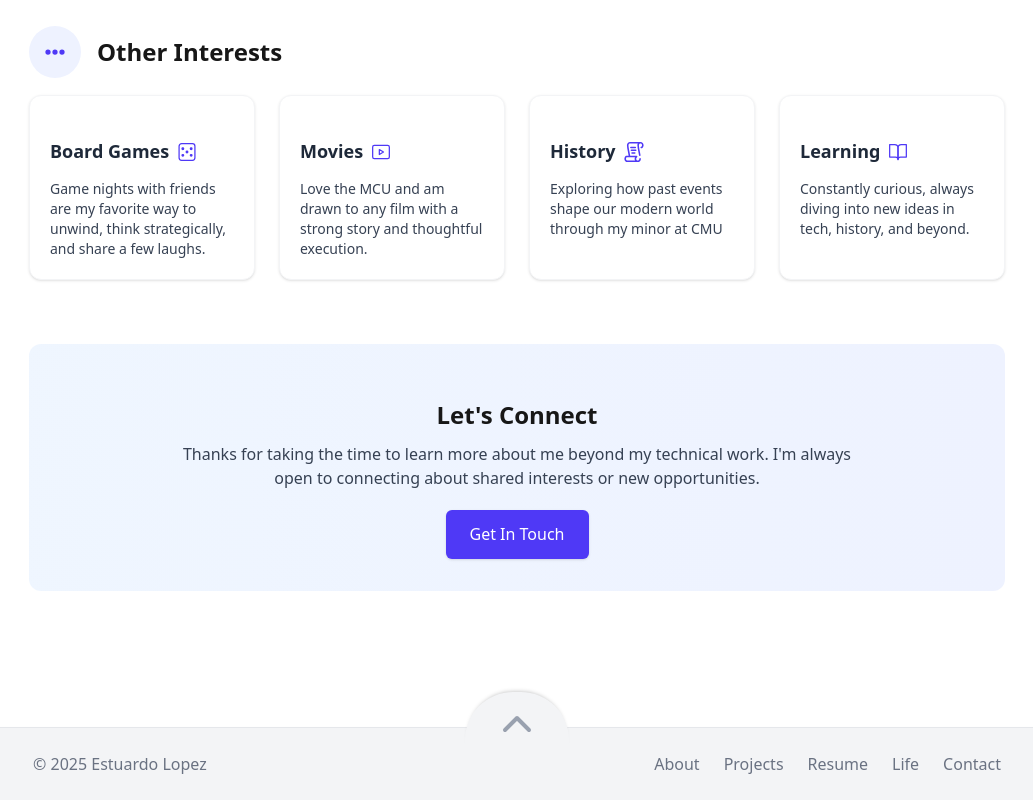
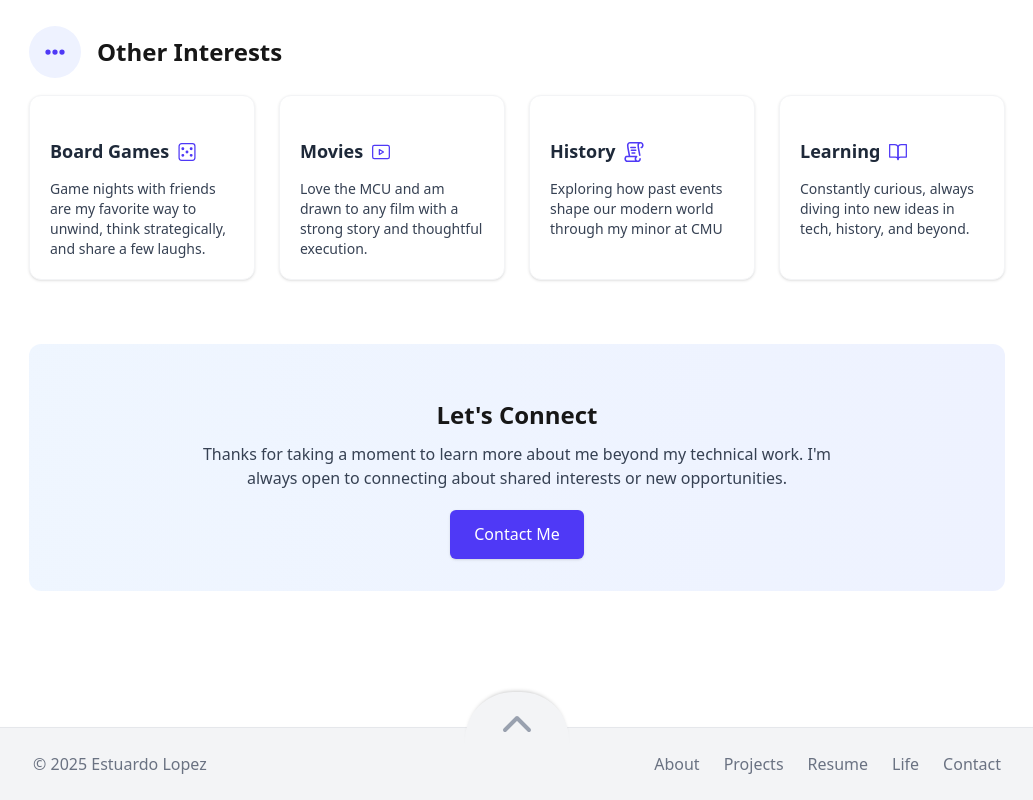
Before and after one commit to estulpz202/personal-website, a Next.js app: page /life in a window 1280 px wide. Shown: the part 3972-4772 px from the top of the page, without its empty margins (123-1156 px from the left). Built offline with nearby package versions, Linux system fonts and the light colour scheme.

Commit message:
Update wording in LifeCTA component for improved engagement.

```diff
--- a/src/components/life/LifeCTA.tsx
+++ b/src/components/life/LifeCTA.tsx
@@ -11,10 +11,10 @@ export default function LifeCTA() {
       <div className="bg-gradient-to-r from-blue-50 to-indigo-50 rounded-xl p-8 text-center">
         <h2 className="text-2xl font-bold mb-3">Let's Connect</h2>
         <p className="text-base text-gray-700 mb-5 max-w-2xl mx-auto">
-          Thanks for taking the time to learn more about me beyond my technical work. I'm always
+          Thanks for taking a moment to learn more about me beyond my technical work. I'm always
           open to connecting about shared interests or new opportunities.
         </p>
-        <PrimaryButton href="/contact">Get In Touch</PrimaryButton>
+        <PrimaryButton href="/contact">Contact Me</PrimaryButton>
       </div>
     </section>
   );
```
